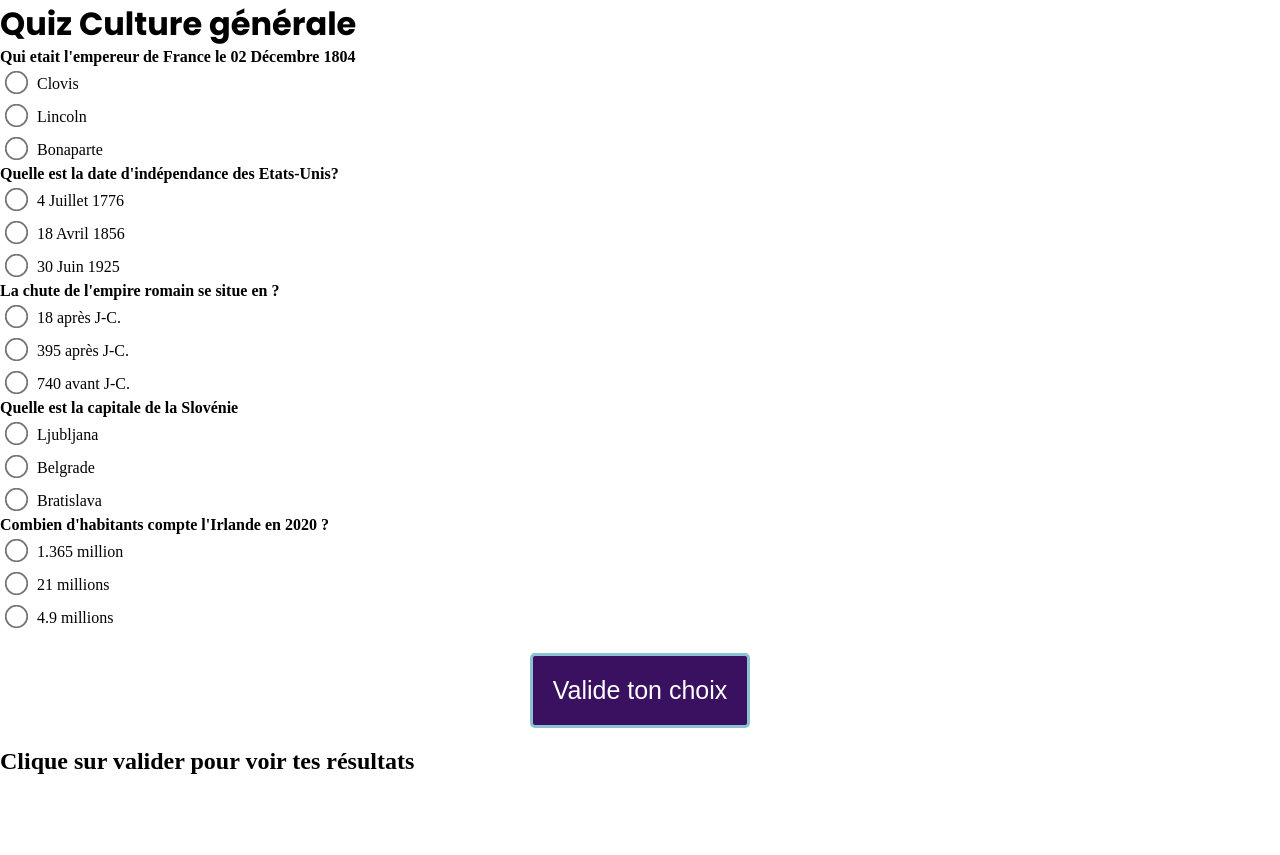
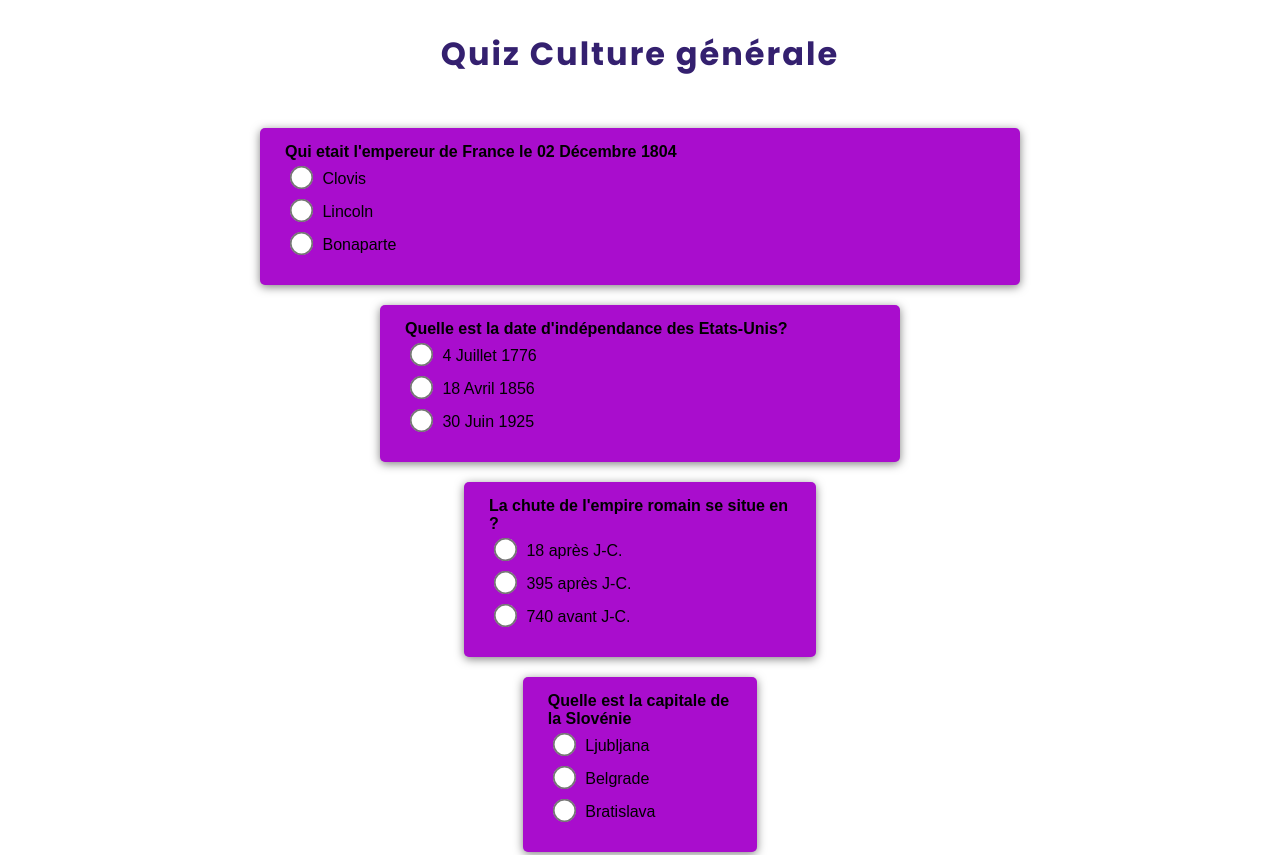
Before and after one commit to Stefbrinzei/Quiz-repo, a plain HTML site: page index.html in a window 1280 px wide. Shown: the top 855 px of the page. Before the commit the page ends 800 px from the top, so only its background shows below. Drawn offline with Linux system fonts and the light colour scheme.

Commit message:
update code

```diff
--- a/style.css
+++ b/style.css
@@ -4,10 +4,35 @@
     padding: 0;
 }
 
+body{
+    font-family: Arial, Helvetica, sans-serif;
+}
+
 h1{
     font-family: "Poppins", sans-serif;
     font-weight: 700;
     font-style: normal;
+    letter-spacing: 2px;
+    padding: 30px 0;
+    font-size: 40 px;
+    color: rgb(52, 32, 111);
+    display: flex;
+    justify-content: center;
+}
+
+.container-global{
+    width: 70%;
+    max-width: 800px;
+    margin: 0 auto;
+    height: 0 auto;
+}
+
+.question-block{
+    padding: 15px 25px 25px;
+    margin: 20px;
+    border-radius: 5px;
+    box-shadow: 0 2px 10px rgba(0, 0, 0, 0.5);
+    background-color: rgb(169, 13, 205 );
 }
 
 .question-block input[type='radio']{
```
